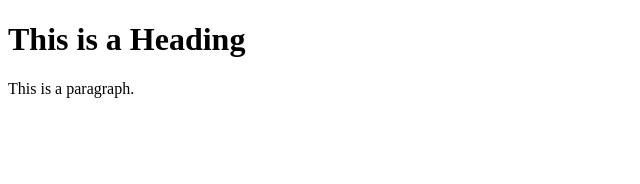
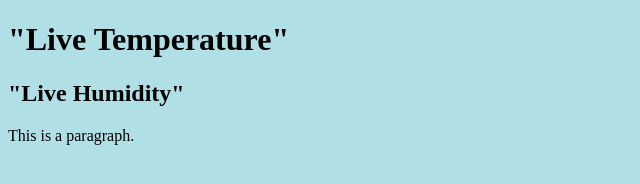
Before and after one commit to quinny88/Greenhouse, a plain HTML site: page index.html in a window 1280 px wide. Shown: the whole page, without its empty margins (0-640 px from the left). Drawn offline with Linux system fonts and the light colour scheme.

Commit message:
Update index.html

```diff
--- a/index.html
+++ b/index.html
@@ -1,11 +1,14 @@
 <!DOCTYPE html>
 <html>
 <head>
-<title>Page Title</title>
+<title>Greenhouse Dashboard</title>
 </head>
-<body>
+<body style="background-color:powderblue;">
 
-<h1>This is a Heading</h1>
+<h1>"Live Temperature"</h1>
+<h2>"Live Humidity"</h2>
+
+
 <p>This is a paragraph.</p>
 
 </body>
```
